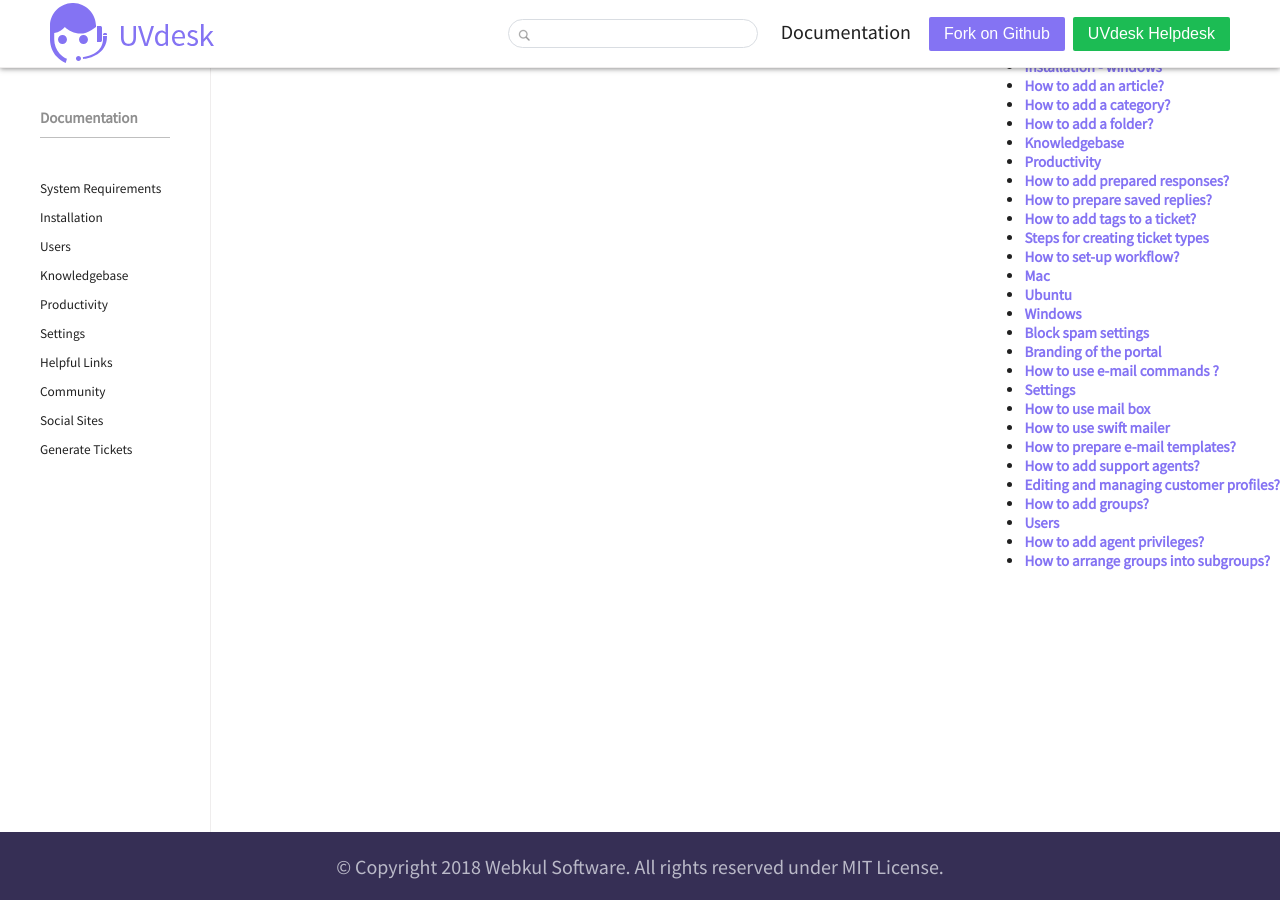
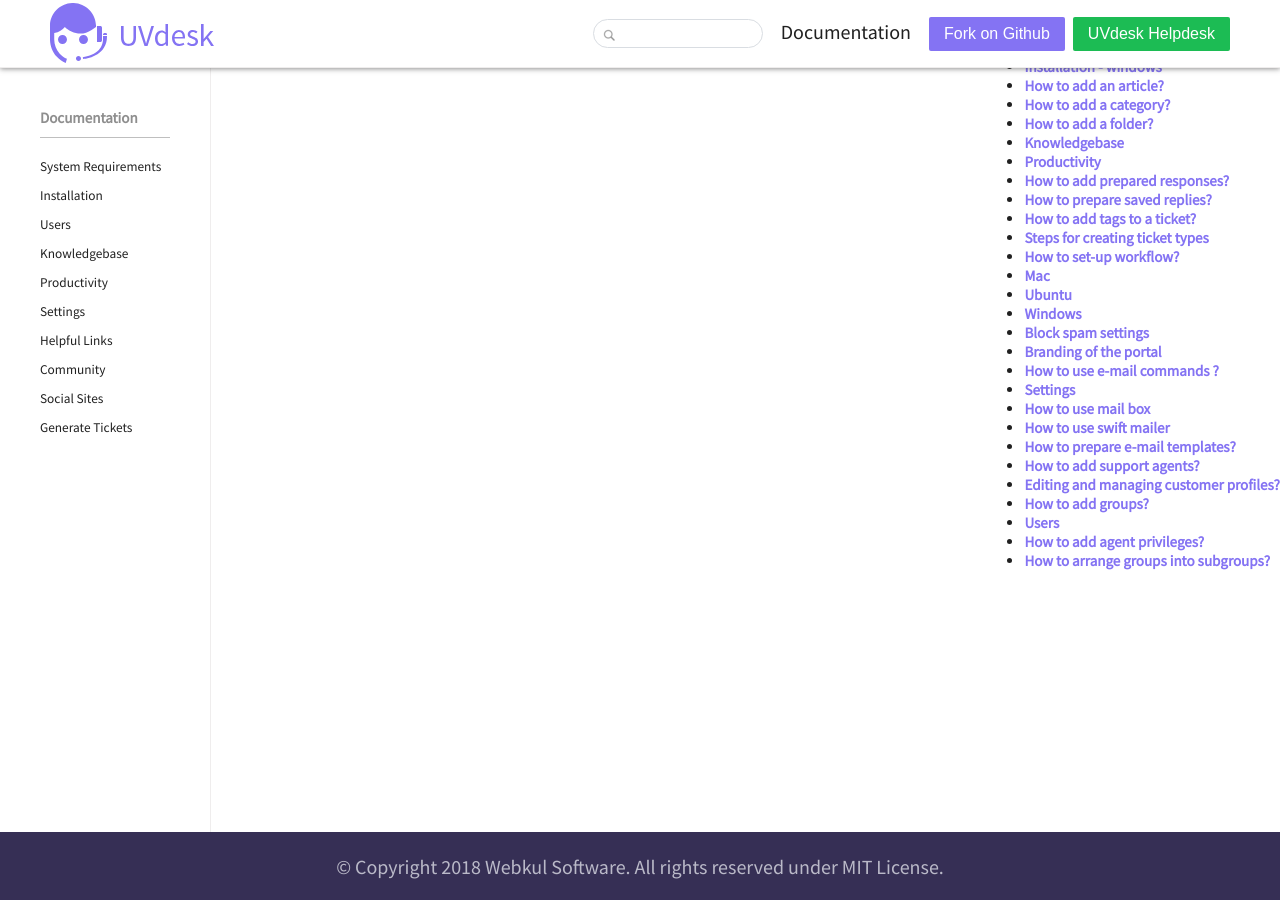
Before and after one commit to uvdesk/uvdesk.github.io, a Jekyll site: the page built from documents.html, in a window 1280 px wide. Built offline with Jekyll 4.4.1, drawn with Linux system fonts in a browser that asks for light colours.

Commit message:
header bar fixed

```diff
--- a/_includes/navigation1.html
+++ b/_includes/navigation1.html
@@ -12,8 +12,8 @@
 
     <div class="second">
         <div class="inline-header">
-            <div class="search-bar-div">
-                <input class="search-bar-header" type="text" id="search-bar-header" autocomplete="off" >
+            <div class="searchbar">
+                <input class="searchBox" type="text" autocomplete="off" >
                 <ul id="results-container" class="results-container"></ul>
             </div>
             <h3 onclick="window.open('/', '_self')" class="nav-title">Documentation</h3>
--- a/_includes/sidebar.html
+++ b/_includes/sidebar.html
@@ -2,11 +2,11 @@
     <h3 class="hamburger-menu-title" onclick="window.open('/', '_self')">Documentation</h3>
     <div class="hamburger-menu-wrapper">
         <div class="searchbar">
-            <input type="text" id="search-bar-sidebar" class="search-bar-sidebar" autocomplete="off">
-            <ul id="results-container-sidebar" class="results-container-sidebar"></ul>
+            <input type="text" class="searchBox" autocomplete="off">
+            <ul class="results-container"></ul>
         </div>
+        {% for menuItem in site.data.sidebar.sidebar %}
             <div class="parent">
-            {% for menuItem in site.data.sidebar.sidebar %}
                 <button class="dropdown-btn {% if page.category == menuItem.title %}is-selected{% endif %}" id="top-button" onclick="openHamburgerDropdown(event)">{{ menuItem.title }}</button>
                 <div class="dropdown-container {% unless page.category == menuItem.title %}display-none{% endunless %}">
                     {% for item in menuItem.items %}
@@ -16,8 +16,8 @@
                     href="{{ item.url }}">{{ item.page }}</a>
                     {% endfor %}
                 </div>
+             </div>
         {% endfor %}
-        </div>
 
         <button onclick="window.open('https:\/\/github.com\/uvdesk\/uvdesk.github.io', '_blank')" class="button headerBtn hamburgerMenuContentBtn bgPurpleShade">Fork on Github</button>
         <button onclick="window.open('https:\/\/www.uvdesk.com\/en\/opensource', '_blank')" class="button headerBtn hamburgerMenuContentBtn bgGreenShade">UVdesk Helpdesk</button>
@@ -25,15 +25,15 @@
     </div>
     <script src="{{ site.baseurl }}/js/jekyll-search.js" type="text/javascript"></script>
     <script type="text/javascript">
-        if( document.getElementById('search-bar-sidebar').style.display !== 'none' ) {
+        // if( document.querySelector('.searchBox').style.display !== 'none' ) {
         SimpleJekyllSearch.init({
-                searchInput: document.getElementById('search-bar-sidebar'),
-                resultsContainer: document.getElementById('results-container-sidebar'),
+            searchInput: document.querySelector('.hamburger-menu-wrapper .searchbar .searchBox'),
+            resultsContainer: document.querySelector('.hamburger-menu-wrapper .searchbar .results-container'),
             dataSource: '{{ site.baseurl }}/search.json',
             searchResultTemplate: '<li><a href="{url}" title="{desc}">{title}<\/a><\/li>',
             noResultsText: '<li><a href="javascript:void(0)">No Results Found<\/a><\/li>',
             fuzzy: true
         });
-        }
+
       </script>
 </div>
--- a/_sass/hamburger-menu.scss
+++ b/_sass/hamburger-menu.scss
@@ -57,8 +57,12 @@
   background-color: var(--green-bg-shade);
 }
 
+.hamburger-menu-wrapper .searchbar {
+  margin: 20px calc(var(--hamburger-menu-item-left-margin));
+}
+
 // Style the sidenav links and the dropdown button */
-.hamburger-menu-wrapper .parent a, .dropdown-btn, .hamburger-menu-wrapper > .searchbar {
+.hamburger-menu-wrapper .parent a, .dropdown-btn{
     text-decoration: none;
     margin-bottom: var(--hamburger-menu-item-bottom-margin);
     margin-left: calc(var(--hamburger-menu-item-left-margin));
@@ -167,6 +171,13 @@
 
 
 .hamburger-menu-wrapper .searchbar {
-  margin-top: 20px;
-  margin-bottom: 20px;
+  width: 100%;
 }
+
+
+
+@media only screen and (min-width: 960px) {
+  .hamburger-menu-wrapper .searchbar {
+    display: none;
+  }
+}
--- a/_sass/main2.scss
+++ b/_sass/main2.scss
@@ -1,6 +1,17 @@
-.search-bar-div {
-  display: inline-block;
+.searchbar {
   position: relative;
+}
+
+.inline-header .searchbar {
+  display: none;
+  padding-right: 15px;
+  max-width: 250px;
+}
+
+@media only screen and (min-width: 960px) {
+  .inline-header .searchbar {
+    display: inline-block;
+  }
 }
 
 .footer {
@@ -10,7 +21,7 @@
   font-size: 21px;
 }
 
-#results-container, #results-container-sidebar {
+.results-container {
   list-style-type: none;
   position: absolute;
   left: 10%;
@@ -26,17 +37,17 @@
 
 }
 
-#results-container li a, #results-container-sidebar li a {
+.results-container li a {
   color: #414449;
   font-size: 13.33px;
 }
 
-#results-container li, #results-container-sidebar li {
+.results-container li{
   background-color: hsla(0, 50%, 50%, 0);//#dfdbff;
   padding: 7px 10px;
   color: var(--topic-box-bg-color);
 }
-#results-container li:hover, #results-container-sidebar li:hover {
+.results-container li:hover {
   background-color: #8773ef; //#8773ef  #dfdbff
   transition: 0.65s;
 
@@ -47,25 +58,25 @@
 
 }
 
-.search-bar-header {
-  border-radius: 15px;
-  background-color: white;
-  padding-top: 5px;
-  padding-bottom: 5px;
-  padding-left: 28px;
-  padding-right: 5px;
-  background-image: url(/assets/images/search-1.png);
-  background-repeat: no-repeat;
-  background-position: 7px 7px;
-  border: 1px solid #d9dde2;
-  margin-right: 20px;
-  outline: none !important;
-  width: 250px;
-}
-.searchbar-header:focus {
-  border: 1px solid #8473F3;
-  transition: 0.5s;
-}
+// .search-bar-header {
+//   border-radius: 15px;
+//   background-color: white;
+//   padding-top: 5px;
+//   padding-bottom: 5px;
+//   padding-left: 28px;
+//   padding-right: 5px;
+//   background-image: url(/assets/images/search-1.png);
+//   background-repeat: no-repeat;
+//   background-position: 7px 7px;
+//   border: 1px solid #d9dde2;
+//
+//   outline: none !important;
+//   width: 250px;
+// }
+// .searchbar-header:focus {
+//   border: 1px solid #8473F3;
+//   transition: 0.5s;
+// }
 
 .searchbar input{
   border-radius: 15px;
@@ -83,8 +94,6 @@
   border: 1px solid #8473F3;
   transition: 0.5s;
 }
-
-
 
  .component-sub-a{
     font-size: 15px !important;
@@ -600,9 +609,6 @@
     max-width: 150px;
   }
 
-  .results-container{
-    margin-left: -50px;
-  }
 }
 @media all and (max-width: 1000px)
 {
```
Lines whose indentation alone changed are shown as unchanged.
